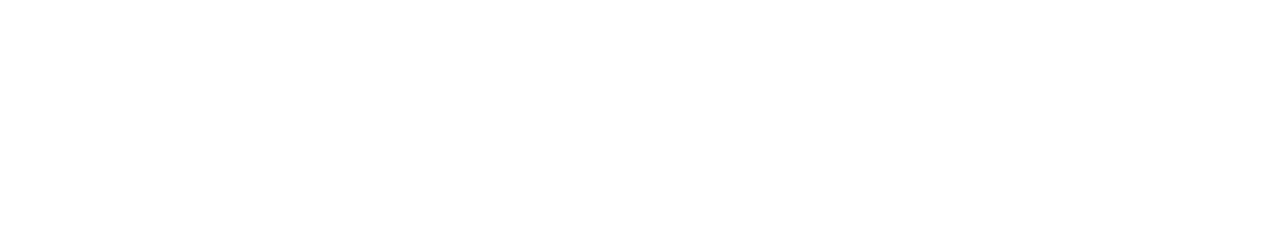
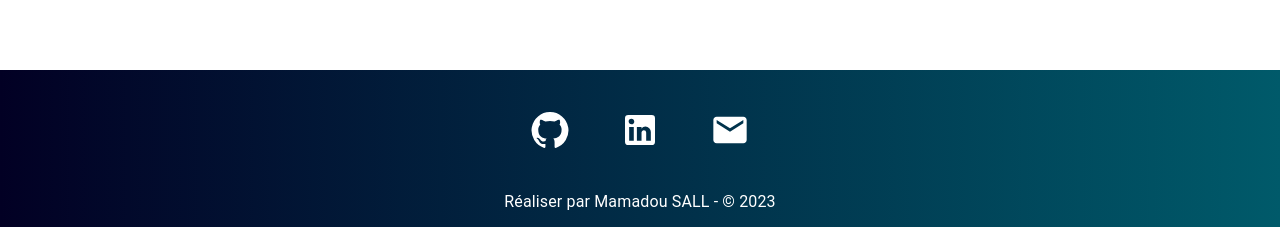
Before and after one commit to mahdou19/portfolio, a React (Create React App) app: page /projects in a window 1280 px wide. Shown: the part 602-829 px from the top of the page. Before the commit the page ends 800 px from the top, so only its background shows below. Built offline with nearby package versions, Linux system fonts and the light colour scheme; a web font is replaced by a local one.

Commit message:
fix style footer

```diff
--- a/src/components/common/footer/Footer.jsx
+++ b/src/components/common/footer/Footer.jsx
@@ -38,7 +38,7 @@ function Footer() {
         />
       </Box>
       <Box sx={{textAlign: "center"}} >
-          <Typography sx={{color: Colors.white, pb: 2}}> Réaliser par Mamadou SALL🔥 - © 2023 </Typography>
+          <Typography sx={{color: Colors.white, pb: 2}}> Réaliser par Mamadou SALL - © 2023 </Typography>
       </Box>
     </Box>
   );
--- a/src/components/projects/Projects.jsx
+++ b/src/components/projects/Projects.jsx
@@ -1,14 +1,16 @@
-import React from 'react'
-import CardProject from './CardProject.jsx'
-import { Container } from '@mui/system'
-import { Box, Typography, useTheme } from '@mui/material'
-import { useStyles } from '../../style/skills/index.jsx'
+import React from "react";
+import CardProject from "./CardProject.jsx";
+import { Container } from "@mui/system";
+import { Box, Typography, useTheme } from "@mui/material";
+import { useStyles } from "../../style/skills/index.jsx";
+import Footer from "../common/footer/Footer.jsx";
 
 function Projects() {
-  const classes = useStyles()
-  const theme = useTheme()
+  const classes = useStyles();
+  const theme = useTheme();
   return (
-    <Container sx={{p:0}}>
+    <>
+      <Container sx={{ p: 0 }}>
         <Box
           className={classes.skillHeader}
           sx={{
@@ -39,11 +41,18 @@ function Projects() {
             PROJETS
           </Typography>
         </Box>
-      <Box >
-      <CardProject/>
+        <Box sx={{ mb: 5,
+        minHeight: "57vh",
+        [theme.breakpoints.down("sm")]: {
+          px: 0,
+        },
+      }}>
+          <CardProject />
         </Box>
       </Container>
-  )
+      <Footer />
+    </>
+  );
 }
 
-export default Projects
+export default Projects;
--- a/src/style/skills/index.jsx
+++ b/src/style/skills/index.jsx
@@ -12,7 +12,8 @@ export const useStyles = makeStyles((theme) => ({
     background: Colors.white,
     [theme.breakpoints.down("sm")]:{
       marginBottom: "30px",
-    }
+    },
+
 
   },
   skillHeader: {
@@ -22,10 +23,12 @@ export const useStyles = makeStyles((theme) => ({
     flexFlow: "column wrap",
     color: Colors.green,
     textAlign: "center",
+    marginTop: "50px"
   },
   headerTitle: {
     textAlign: "center",
     textDecoration: "underline",
+
   },
 
   skillSubTitle: {
```
Lines whose indentation alone changed are shown as unchanged.
